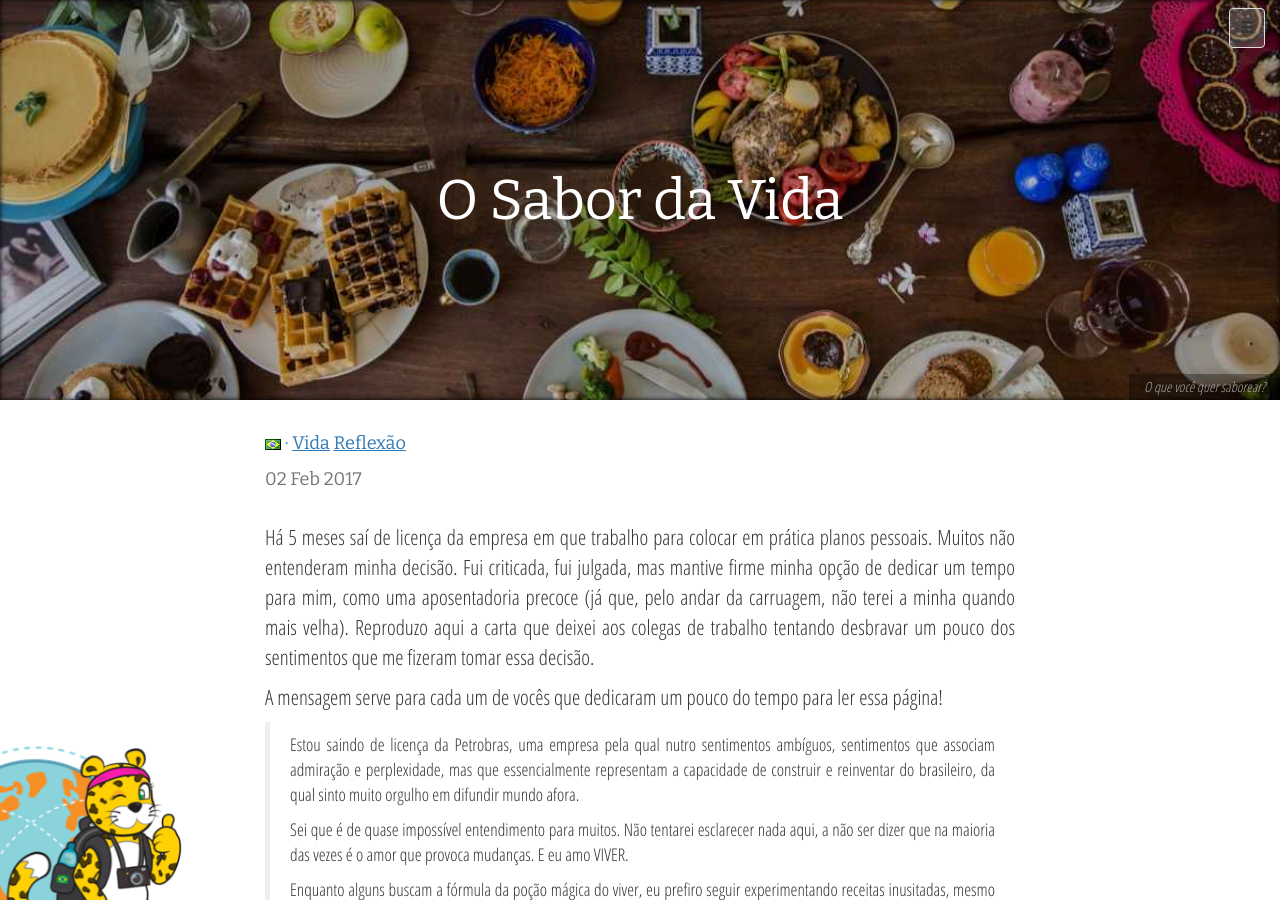
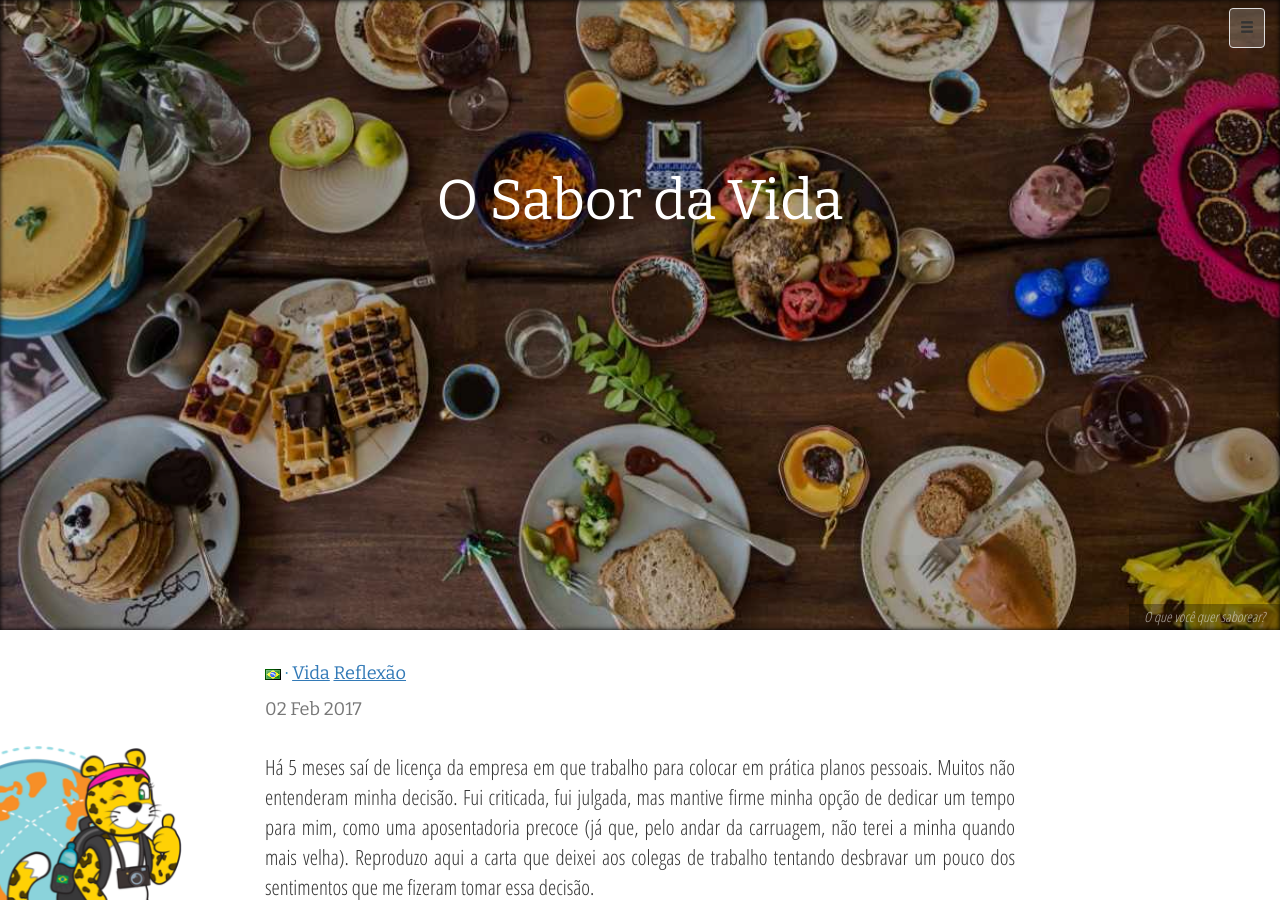
Before and after one commit to amandaferrari/project-grace-marguerite, a Jekyll site: the page built from _posts/2017-02-02-o-sabor-da-vida.md, in a window 1280 px wide and 900 px high. Built offline with Jekyll 4.4.1, drawn with Linux system fonts in a browser that asks for light colours; nearby versions of some CDN libraries; some web fonts are replaced; comment, search, counter and statistics services are not loaded.

Commit message:
Set .post-image height in post layout when in landscape mode

```diff
--- a/_includes/css/post.css
+++ b/_includes/css/post.css
@@ -53,6 +53,12 @@ article.post {
 	margin-bottom: 50px;
 }
 
+@media (orientation: landscape) {
+	.post-image {
+		height: 70vh;
+	}
+}
+
 @media (max-width: 380px) {
 	.post-image-description {
 		right: 0;
```
